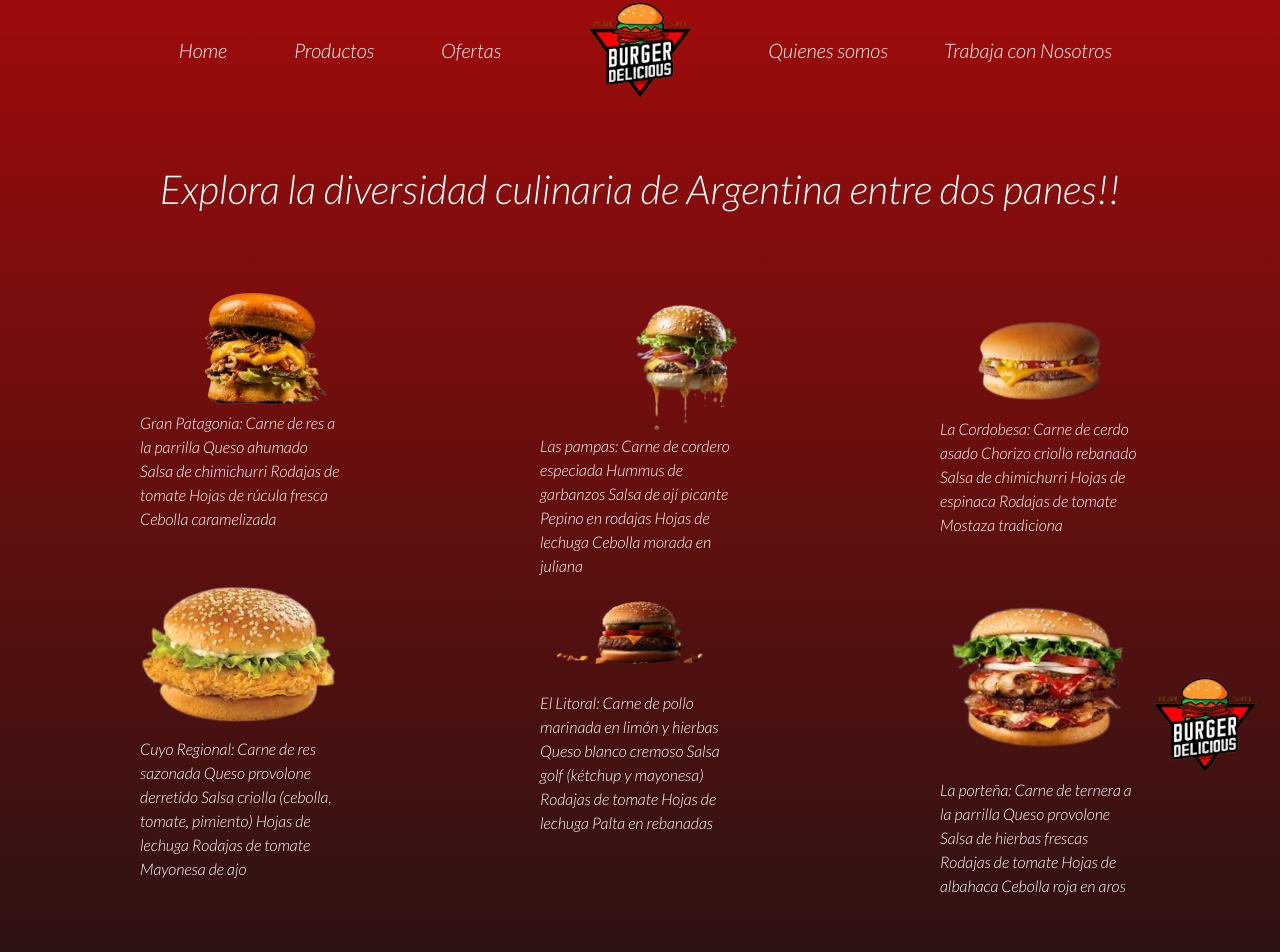
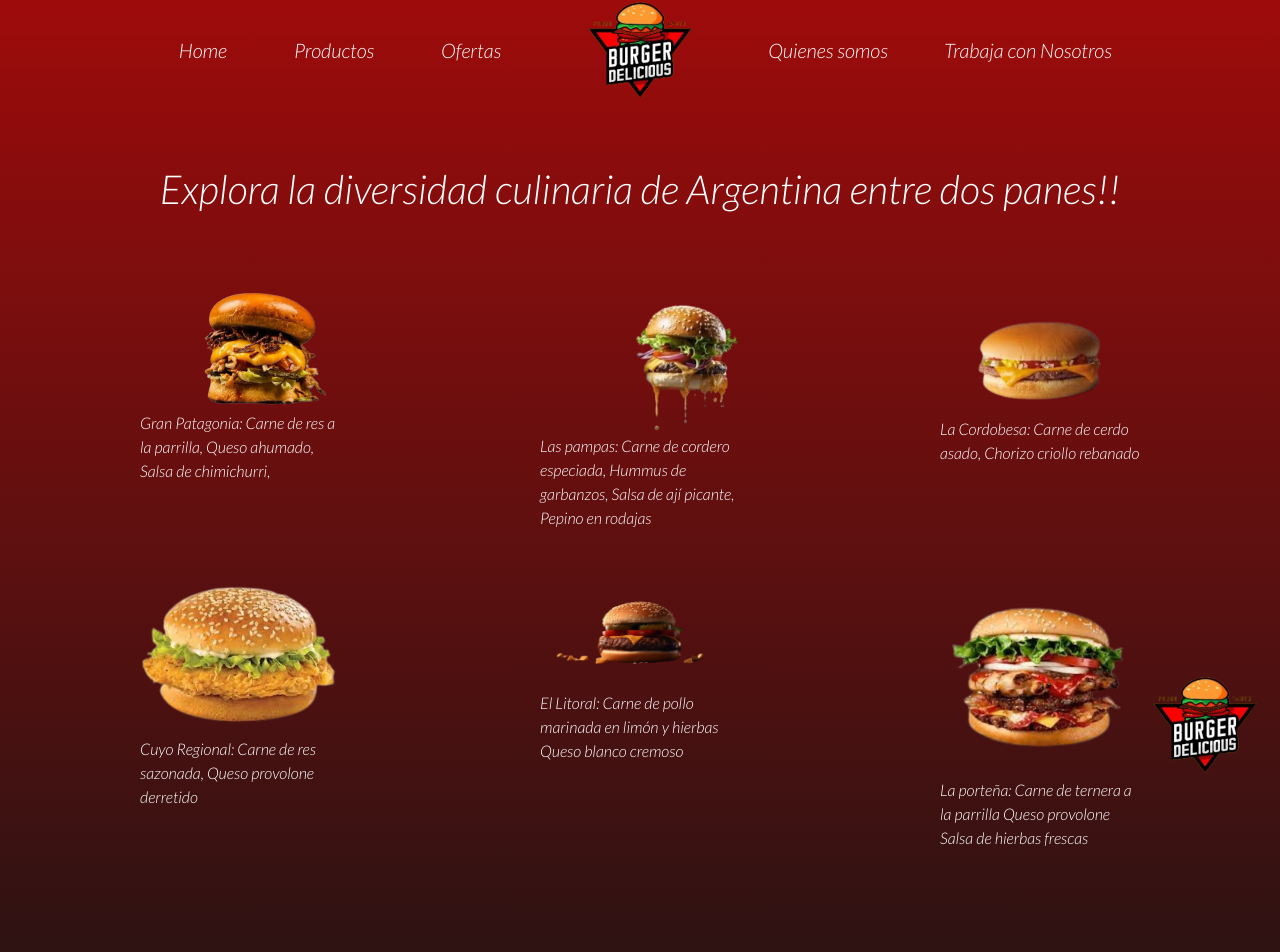
Before and after one commit to AFAlejandroFranco/Proyecto-coder, a website: page pages/Productos.html in a window 1280 px wide. Shown: the top 952 px of the page. Drawn offline with nearby package versions, Linux system fonts and the light colour scheme.

Commit message:
en este commit agrego las optimizaciones del SEO

```diff
--- a/pages/Productos.html
+++ b/pages/Productos.html
@@ -4,7 +4,11 @@
 <head>
     <meta charset="UTF-8">
     <meta name="viewport" content="width=device-width, initial-scale=1.0">
-    <title>Productos</title>
+     <!--meta description-->
+     <meta name="description" content="Explora nuestra selección única de hamburguesas inspiradas en las regiones de Argentina. Desde los sabores picantes del norte hasta los ingredientes robustos del sur, cada hamburguesa está diseñada para llevarte en un viaje culinario por todo el país. ¡Descubre una experiencia gastronómica auténtica y emocionante en Burguer Delicious">
+     <!--meta keywords-->
+    <meta name="keywords" content="Hamburgesa, combo, regiones, argentina, productos, ">
+    <title>Productos-Burger Delicious</title>
     <link rel="stylesheet" href="https://cdn.jsdelivr.net/npm/bootstrap-icons@1.11.3/font/bootstrap-icons.min.css">
     <link href="https://cdn.jsdelivr.net/npm/bootstrap@5.3.2/dist/css/bootstrap.min.css" rel="stylesheet"
         integrity="sha384-T3c6CoIi6uLrA9TneNEoa7RxnatzjcDSCmG1MXxSR1GAsXEV/Dwwykc2MPK8M2HN" crossorigin="anonymous">
@@ -66,13 +70,10 @@
                 <img src="../assets/img/fondo-gran-patagonia.png" alt="hamburguesa" title="gran patagonia">
                 <p>
                     Gran Patagonia:
+                    Carne de res a la parrilla,
+                    Queso ahumado,
+                    Salsa de chimichurri,
 
-                    Carne de res a la parrilla
-                    Queso ahumado
-                    Salsa de chimichurri
-                    Rodajas de tomate
-                    Hojas de rúcula fresca
-                    Cebolla caramelizada
                 </p>
             </article>
             <article>
@@ -80,36 +81,29 @@
                 <p>
                     Las pampas:
 
-                    Carne de cordero especiada
-                    Hummus de garbanzos
-                    Salsa de ají picante
+                    Carne de cordero especiada,
+                    Hummus de garbanzos,
+                    Salsa de ají picante,
                     Pepino en rodajas
-                    Hojas de lechuga
-                    Cebolla morada en juliana</p>
+                    </p>
             </article>
             <article>
                 <img src="../assets/img/chis-burrger.png" alt="hamburguesa" title="la cordobesa">
                 <p>
                     La Cordobesa:
 
-                    Carne de cerdo asado
+                    Carne de cerdo asado,
                     Chorizo criollo rebanado
-                    Salsa de chimichurri
-                    Hojas de espinaca
-                    Rodajas de tomate
-                    Mostaza tradiciona</p>
+                    </p>
             </article>
             <article>
                 <img src="../assets/img/cuyo-regional.png" alt="hamburguesa" title="cuyo regional">
                 <p>
                     Cuyo Regional:
 
-                    Carne de res sazonada
+                    Carne de res sazonada,
                     Queso provolone derretido
-                    Salsa criolla (cebolla, tomate, pimiento)
-                    Hojas de lechuga
-                    Rodajas de tomate
-                    Mayonesa de ajo</p>
+                    </p>
             </article>
             <article>
                 <img src="../assets/img/el-litoral.png" alt="hamburguesa" title="el litoral">
@@ -118,10 +112,7 @@
 
                     Carne de pollo marinada en limón y hierbas
                     Queso blanco cremoso
-                    Salsa golf (kétchup y mayonesa)
-                    Rodajas de tomate
-                    Hojas de lechuga
-                    Palta en rebanadas</p>
+                    </p>
             </article>
             <article>
                 <img src="../assets/img/la-porteña.png" alt="hamburguesa" title="la porteña">
@@ -131,9 +122,7 @@
                     Carne de ternera a la parrilla
                     Queso provolone
                     Salsa de hierbas frescas
-                    Rodajas de tomate
-                    Hojas de albahaca
-                    Cebolla roja en aros</p>
+                   </p>
             </article>
         </section>
     </main>
```
Also changed, not shown: index.html (+1 -2 lines), pages/nosotros.html (+5 -1 lines), pages/ofertas.html (+6 -2 lines), pages/trabaja-con-nosotros.html (+5 -1 lines).
